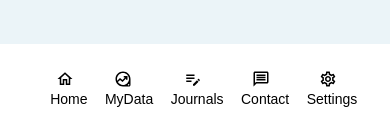
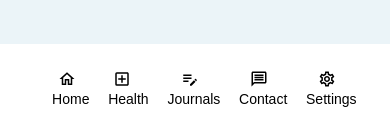
Before and after one commit to Chr728/Compass, a Next.js app in the folder client/: page /settings in a window 390 px wide. Shown: the part 710-841 px from the top of the page. Built offline with nearby package versions, Linux system fonts and the light colour scheme; no server answers.

Commit message:
#25  changed icons

```diff
--- a/client/app/components/Menu.tsx
+++ b/client/app/components/Menu.tsx
@@ -1,7 +1,7 @@
 import React from 'react';
 import {
   MdOutlineHome,
-  MdOutlineDataExploration,
+  MdOutlineAddBox,
   MdEditNote,
   MdOutlineMessage,
   MdOutlineSettings,
@@ -43,10 +43,10 @@ const Navbar = () => {
           </li>
 
           <li className="md:mt-12 md:ml-10 lg:text-2xl">
-            <MdOutlineDataExploration className="inline-block md:text-2xl text-lg lg:text-3xl mr-3" />
+            <MdOutlineAddBox className="inline-block md:text-2xl text-lg lg:text-3xl mr-3" />
             <span className="home-text">
               <a href="#" className="hover:text-blue-200">
-                MyData
+                Health
               </a>
             </span>
           </li>
```
